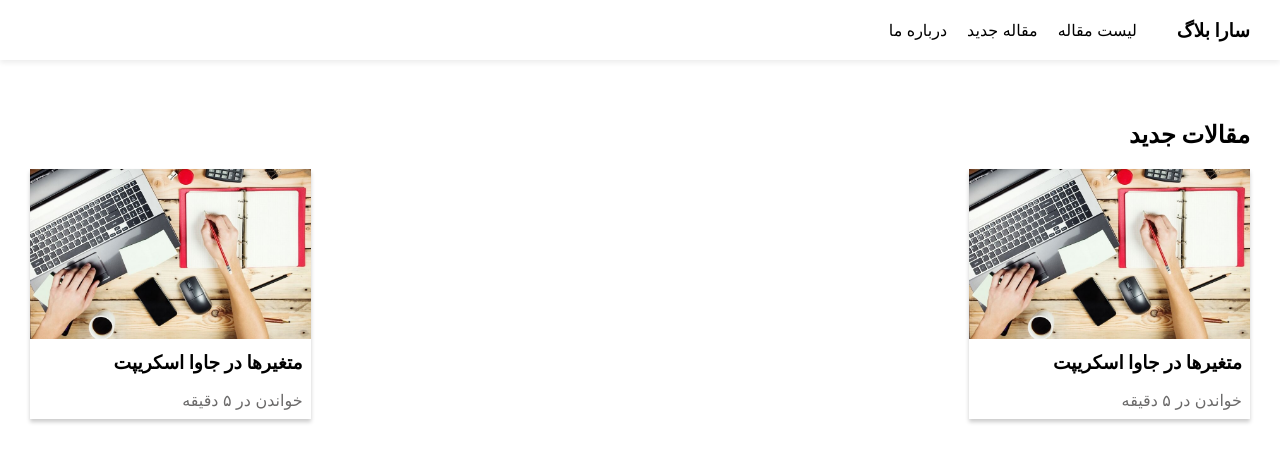
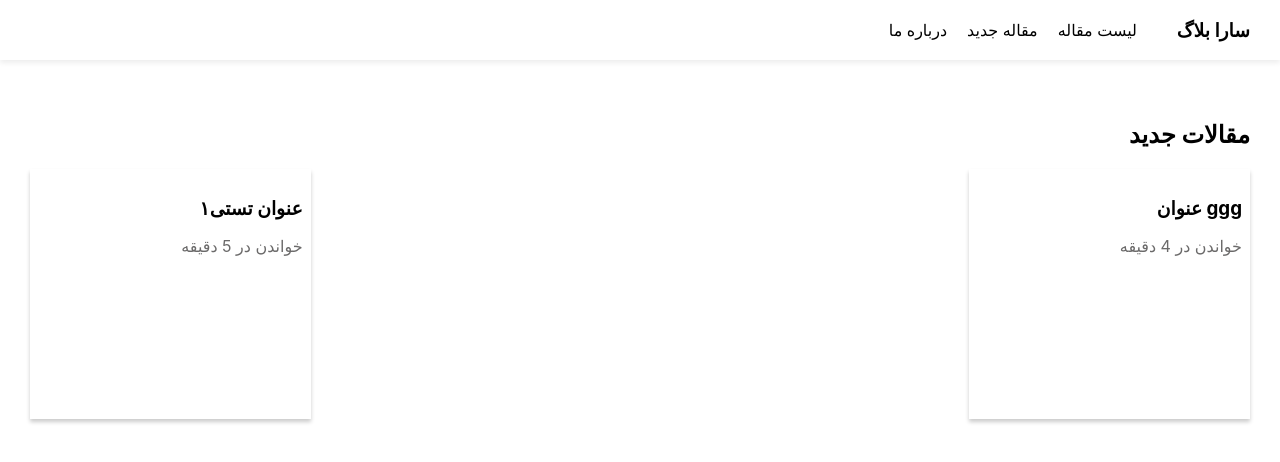
Before and after one commit to saetgit/react-app, a React (Create React App) app in the folder sara-app/: page / in a window 1280 px wide. Shown: the top 462 px of the page. Built offline with nearby package versions, Linux system fonts and the light colour scheme.

Commit message:
create data local and use props for article component

```diff
--- a/sara-app/src/components/article/Article.jsx
+++ b/sara-app/src/components/article/Article.jsx
@@ -1,11 +1,12 @@
 import styled from "./article.module.css";
 import article from "./../../assets/images/article.jpg";
-function Article() {
+function Article(props) {
+  console.log(props.articles);
   return (
     <div className={styled.articlWrapper}>
-      <img src={article} />
-      <h3>متغیرها در جاوا اسکریپت</h3>
-      <p>خواندن در ۵ دقیقه</p>
+      <img src={props.articles.imageUrl} />
+      <h3>{props.articles.title}</h3>
+      <p>خواندن در {props.articles.readingTime} دقیقه</p>
     </div>
   );
 }
--- a/sara-app/src/pages/home/Home.jsx
+++ b/sara-app/src/pages/home/Home.jsx
@@ -23,7 +23,7 @@ function Home() {
         <h2> مقالات جدید</h2>
         <div className={styled.articles}>
           {articles.map((article) => (
-            <Article />
+            <Article key={article.id} articles={article} />
           ))}
         </div>
       </div>
```
